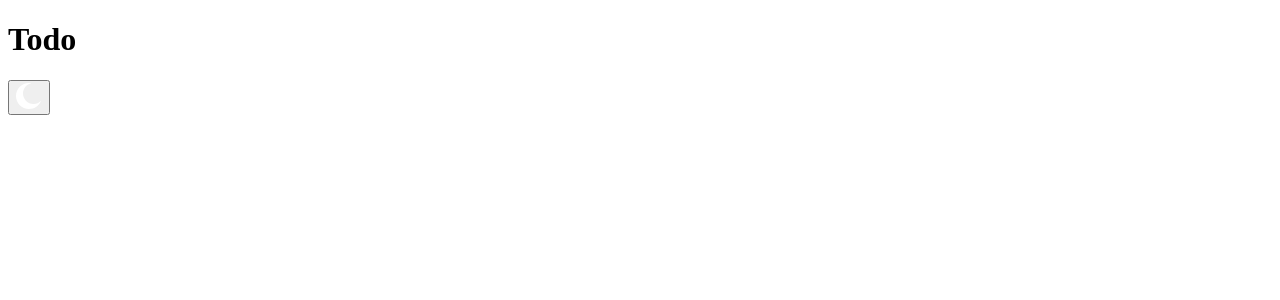
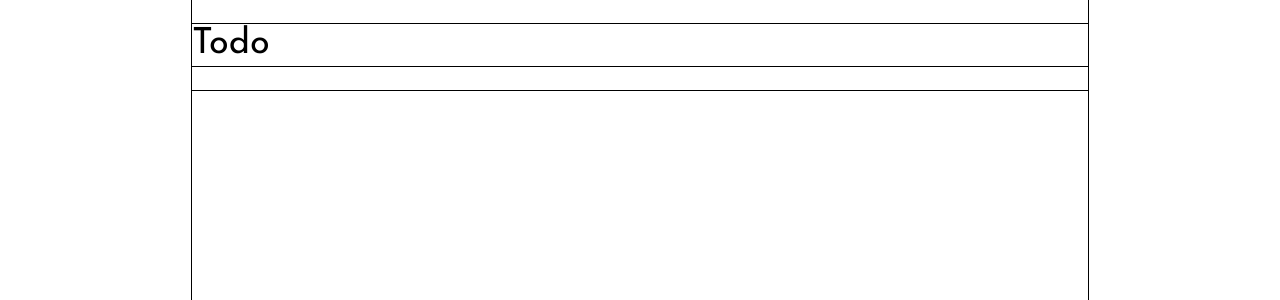
Before and after one commit to tlanettepollard/TodoList-with-DND, a React (Create React App) app: page / in a window 1280 px wide. Shown: the top 300 px of the page. Built offline with nearby package versions, Linux system fonts and the light colour scheme.

Commit message:
Updates
Signed-off-by: T. Lanette <TLPollard4516@gmail.com>

```diff
--- a/src/App.js
+++ b/src/App.js
@@ -1,12 +1,9 @@
 import React from 'react';
 import Header from './components/Header';
-
-
-
+import './scss/main.scss';
 
 
 function App() {
-
 
   return (
 
--- a/src/components/Header.jsx
+++ b/src/components/Header.jsx
@@ -1,12 +1,11 @@
 import React from 'react';
-import ThemeSetter from './ThemeSetter';
+
 
 const Header = () => {
 
     return (
         <header className='header-container'>
             <h1 className='title'>Todo</h1>
-            <ThemeSetter />
         </header>
     )
 }
```
Also changed, not shown: src/logo.svg (deleted).
